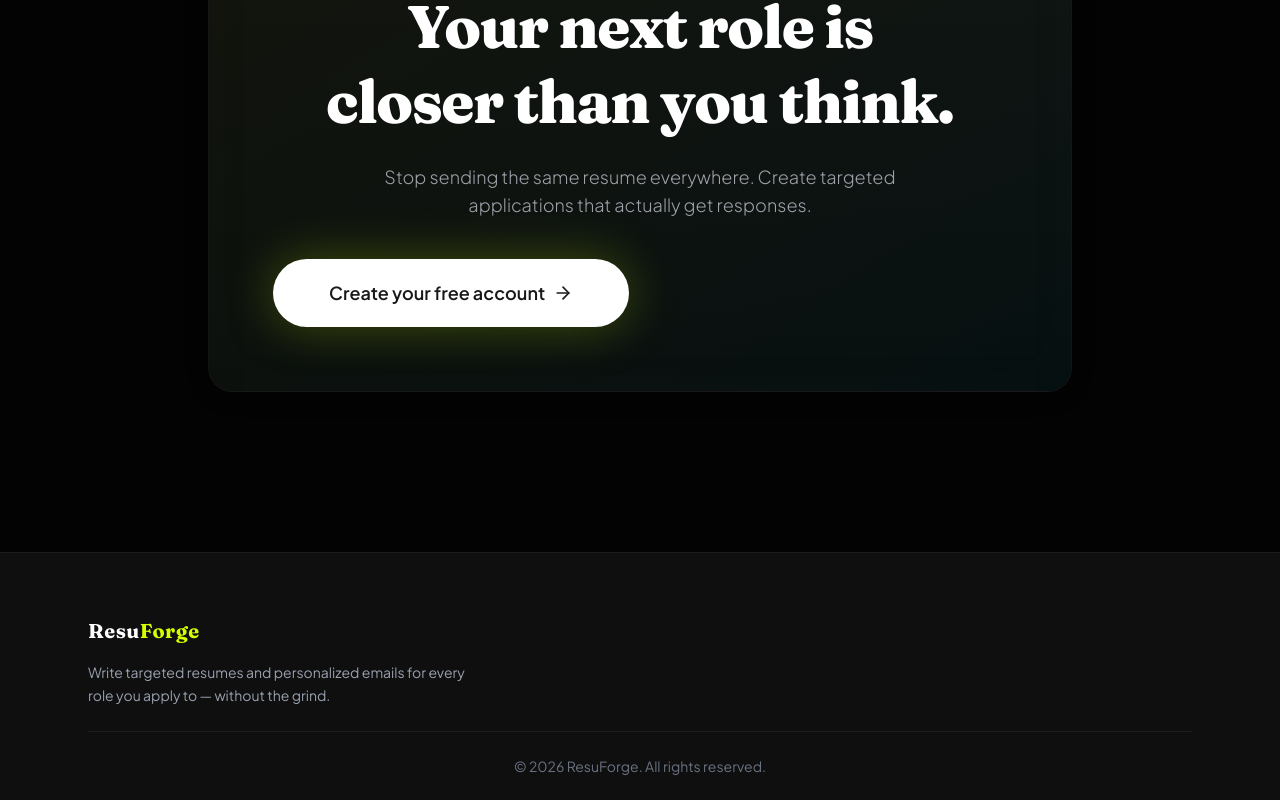
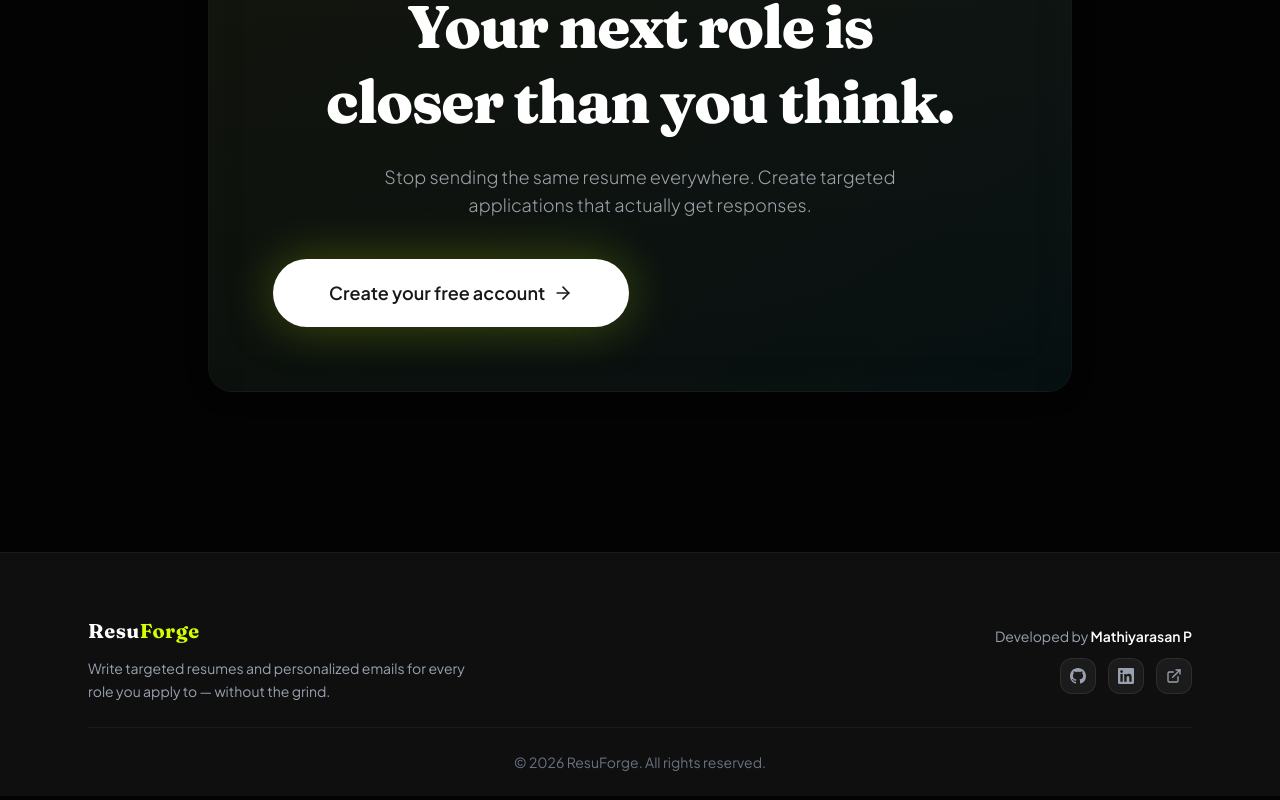
Before and after one commit to Mathiyarasan2102/AI-Powered-Job-Application-Assistant, a React (Vite) app in the folder frontend/: page / in a window 1280 px wide. Shown: the part 2570-3370 px from the top of the page. Built offline with nearby package versions, Linux system fonts and the light colour scheme; no server answers.

Commit message:
feat: add Footer component and History page with delete confirmation functionality

```diff
--- a/frontend/src/components/Footer.jsx
+++ b/frontend/src/components/Footer.jsx
@@ -1,4 +1,18 @@
 import { motion } from 'framer-motion';
+import { ExternalLink } from 'lucide-react';
+
+const GitHubIcon = () => (
+  <svg viewBox="0 0 24 24" fill="currentColor" className="w-4 h-4">
+    <path d="M12 0C5.37 0 0 5.37 0 12c0 5.31 3.435 9.795 8.205 11.385.6.105.825-.255.825-.57 0-.285-.015-1.23-.015-2.235-3.015.555-3.795-.735-4.035-1.41-.135-.345-.72-1.41-1.23-1.695-.42-.225-1.02-.78-.015-.795.945-.015 1.62.87 1.845 1.23 1.08 1.815 2.805 1.305 3.495.99.105-.78.42-1.305.765-1.605-2.67-.3-5.46-1.335-5.46-5.925 0-1.305.465-2.385 1.23-3.225-.12-.3-.54-1.53.12-3.18 0 0 1.005-.315 3.3 1.23.96-.27 1.98-.405 3-.405s2.04.135 3 .405c2.295-1.56 3.3-1.23 3.3-1.23.66 1.65.24 2.88.12 3.18.765.84 1.23 1.905 1.23 3.225 0 4.605-2.805 5.625-5.475 5.925.435.375.81 1.095.81 2.22 0 1.605-.015 2.895-.015 3.3 0 .315.225.69.825.57A12.02 12.02 0 0 0 24 12c0-6.63-5.37-12-12-12z" />
+  </svg>
+);
+
+const LinkedInIcon = () => (
+  <svg viewBox="0 0 24 24" fill="currentColor" className="w-4 h-4">
+    <path d="M20.447 20.452h-3.554v-5.569c0-1.328-.027-3.037-1.852-3.037-1.853 0-2.136 1.445-2.136 2.939v5.667H9.351V9h3.414v1.561h.046c.477-.9 1.637-1.85 3.37-1.85 3.601 0 4.267 2.37 4.267 5.455v6.286zM5.337 7.433a2.062 2.062 0 0 1-2.063-2.065 2.064 2.064 0 1 1 2.063 2.065zm1.782 13.019H3.555V9h3.564v11.452zM22.225 0H1.771C.792 0 0 .774 0 1.729v20.542C0 23.227.792 24 1.771 24h20.451C23.2 24 24 23.227 24 22.271V1.729C24 .774 23.2 0 22.222 0h.003z" />
+  </svg>
+);
+
 
 export default function Footer() {
     return (
@@ -9,18 +23,55 @@
             transition={{ type: "spring", duration: 0.5 }}
         >
             <div className="max-w-6xl mx-auto px-6">
-                <div className="flex flex-col md:flex-row items-center justify-between py-6 border-b border-white/5">
-                    <div className="mb-4 md:mb-0">
+                <div className="flex flex-col md:flex-row items-center justify-between py-6 border-b border-white/5 gap-6">
+                    {/* Brand */}
+                    <div>
                         <span className="font-display font-bold text-xl tracking-wide text-white">
                             Resu<span className="text-primary">Forge</span>
                         </span>
-                        <p className="max-w-[400px] mt-4 text-sm leading-relaxed">
+                        <p className="max-w-[400px] mt-3 text-sm leading-relaxed">
                             Write targeted resumes and personalized emails for every role you apply to — without the grind.
                         </p>
                     </div>
 
+                    {/* Developer Credit + Socials */}
+                    <div className="flex flex-col items-center md:items-end gap-3">
+                        <p className="text-sm text-gray-400">
+                            Developed by{' '}
+                            <span className="text-white font-semibold">Mathiyarasan P</span>
+                        </p>
+                        <div className="flex items-center gap-3">
+                            <a
+                                href="https://github.com/Mathiyarasan2102"
+                                target="_blank"
+                                rel="noreferrer"
+                                title="GitHub"
+                                className="w-9 h-9 flex items-center justify-center rounded-xl bg-white/[0.05] border border-white/[0.08] text-gray-400 hover:text-white hover:bg-white/[0.1] hover:border-white/20 transition-all duration-200"
+                            >
+                                <GitHubIcon />
+                            </a>
+                            <a
+                                href="https://linkedin.com/in/mathiyarasan-p"
+                                target="_blank"
+                                rel="noreferrer"
+                                title="LinkedIn"
+                                className="w-9 h-9 flex items-center justify-center rounded-xl bg-white/[0.05] border border-white/[0.08] text-gray-400 hover:text-[#0A66C2] hover:bg-[#0A66C2]/10 hover:border-[#0A66C2]/30 transition-all duration-200"
+                            >
+                                <LinkedInIcon />
+                            </a>
+                            <a
+                                href="https://portfolio-web-site-seven-alpha.vercel.app"
+                                target="_blank"
+                                rel="noreferrer"
+                                title="Portfolio"
+                                className="w-9 h-9 flex items-center justify-center rounded-xl bg-white/[0.05] border border-white/[0.08] text-gray-400 hover:text-primary hover:bg-primary/10 hover:border-primary/30 transition-all duration-200"
+                            >
+                                <ExternalLink className="w-4 h-4" />
+                            </a>
+                        </div>
+                    </div>
+                </div>
 
-                </div>
                 <p className="py-6 text-center text-sm text-gray-500">
                     © {new Date().getFullYear()} ResuForge. All rights reserved.
                 </p>
--- a/frontend/src/pages/History.jsx
+++ b/frontend/src/pages/History.jsx
@@ -1,7 +1,7 @@
 import { useEffect, useState } from 'react';
 import { useJobStore } from '../store/useJobStore';
 import { motion, AnimatePresence } from 'framer-motion';
-import { FileText, Download, Trash2, Clock, Target, Calendar, Building2, ArrowLeft, Plus, AlertTriangle } from 'lucide-react';
+import { FileText, Download, Trash2, Clock, Target, Calendar, Building2, ArrowLeft, Plus, AlertTriangle, Search, X } from 'lucide-react';
 import { Link, useNavigate, useLocation } from 'react-router-dom';
 import { toast } from '../components/Toast';
 import { API_BASE_URL } from '../api/axios';
@@ -98,6 +98,7 @@
   const navigate = useNavigate();
   const location = useLocation();
   const [highlightedIds, setHighlightedIds] = useState(location.state?.newGeneratedIds || []);
+  const [search, setSearch] = useState('');
 
   useEffect(() => {
     if (highlightedIds.length > 0) {
@@ -187,6 +188,28 @@
             </Link>
           </div>
 
+          {/* Search Bar */}
+          {history.length > 0 && (
+            <div className="relative mb-6">
+              <Search className="absolute left-4 top-1/2 -translate-y-1/2 w-4 h-4 text-textMuted pointer-events-none" />
+              <input
+                type="text"
+                value={search}
+                onChange={e => setSearch(e.target.value)}
+                placeholder="Search by role or company..."
+                className="w-full pl-11 pr-10 py-3.5 bg-white/[0.03] border border-white/[0.08] rounded-2xl text-white text-sm placeholder:text-textMuted/50 focus:outline-none focus:border-white/20 focus:bg-white/[0.05] transition-all duration-200"
+              />
+              {search && (
+                <button
+                  onClick={() => setSearch('')}
+                  className="absolute right-3.5 top-1/2 -translate-y-1/2 w-6 h-6 flex items-center justify-center rounded-lg text-textMuted hover:text-white hover:bg-white/10 transition-colors"
+                >
+                  <X className="w-3.5 h-3.5" />
+                </button>
+              )}
+            </div>
+          )}
+
           {historyLoading ? (
             <div className="space-y-4">
               {[1, 2, 3].map(i => (
@@ -204,10 +227,33 @@
                 <button className="btn-primary">Create your first resume</button>
               </Link>
             </motion.div>
-          ) : (
-            <div className="space-y-3">
-              <AnimatePresence>
-                {history.map((resume, idx) => (
+          ) : (() => {
+            const q = search.trim().toLowerCase();
+            const filtered = q
+              ? history.filter(r =>
+                  (r.jobTitle || '').toLowerCase().includes(q) ||
+                  (r.companyName || '').toLowerCase().includes(q)
+                )
+              : history;
+            return filtered.length === 0 ? (
+              <motion.div initial={{ opacity: 0 }} animate={{ opacity: 1 }} className="glass-panel p-16 text-center flex flex-col items-center">
+                <div className="w-16 h-16 rounded-2xl bg-white/5 border border-white/10 flex items-center justify-center mb-4">
+                  <Search className="w-8 h-8 text-textMuted" />
+                </div>
+                <h3 className="text-xl text-white font-display font-bold mb-2">No results</h3>
+                <p className="text-textMuted text-sm">No resumes match <span className="text-white font-medium">"{search}"</span></p>
+                <button onClick={() => setSearch('')} className="mt-5 text-xs text-primary hover:text-white transition-colors">Clear search</button>
+              </motion.div>
+            ) : (
+              <>
+                {q && (
+                  <p className="text-xs text-textMuted mb-3 pl-1">
+                    {filtered.length} result{filtered.length !== 1 ? 's' : ''} for <span className="text-white">"{search}"</span>
+                  </p>
+                )}
+                <div className="space-y-3">
+                <AnimatePresence>
+                  {filtered.map((resume, idx) => (
                   <motion.div
                     key={resume._id}
                     initial={{ opacity: 0, y: 20 }}
@@ -287,8 +333,10 @@
                   </motion.div>
                 ))}
               </AnimatePresence>
-            </div>
-          )}
+              </div>
+              </>
+            );
+          })()}
         </motion.div>
       </div>
     </>
```
